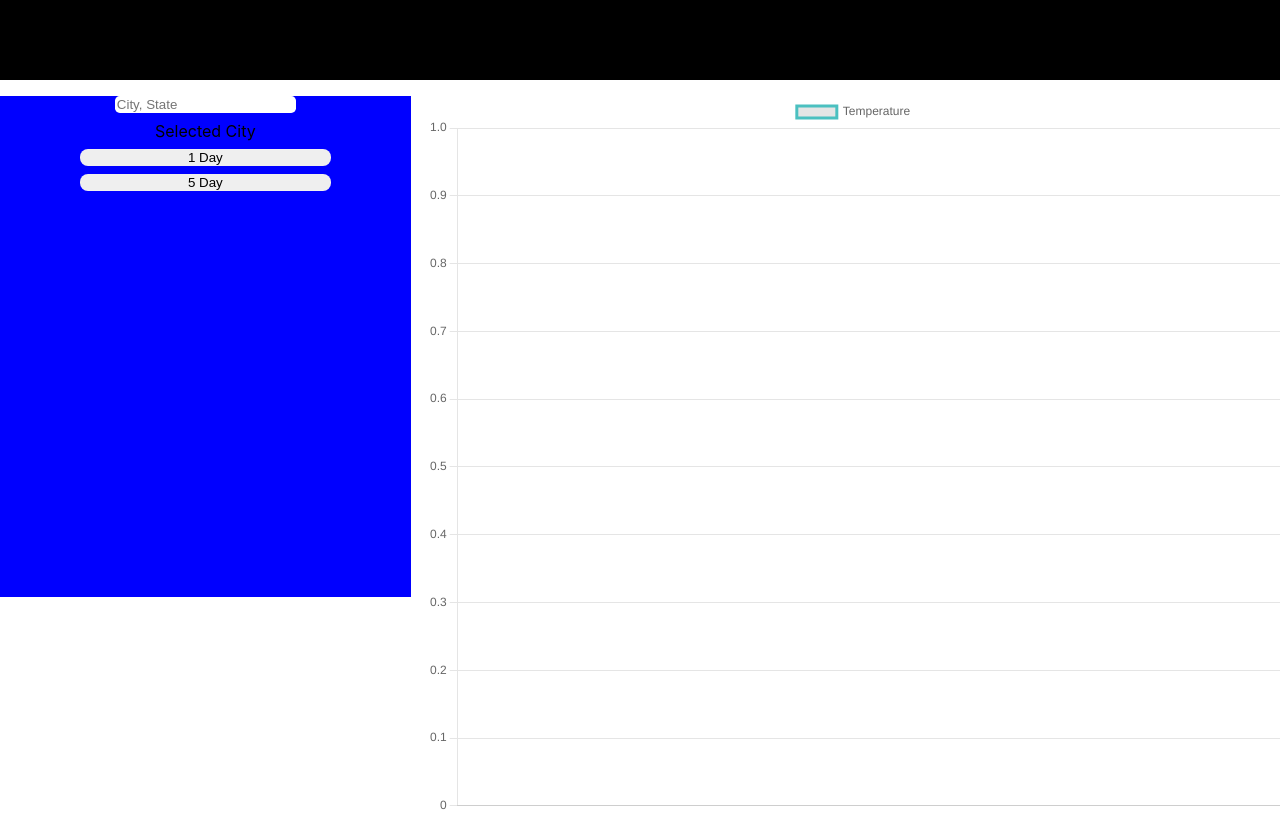
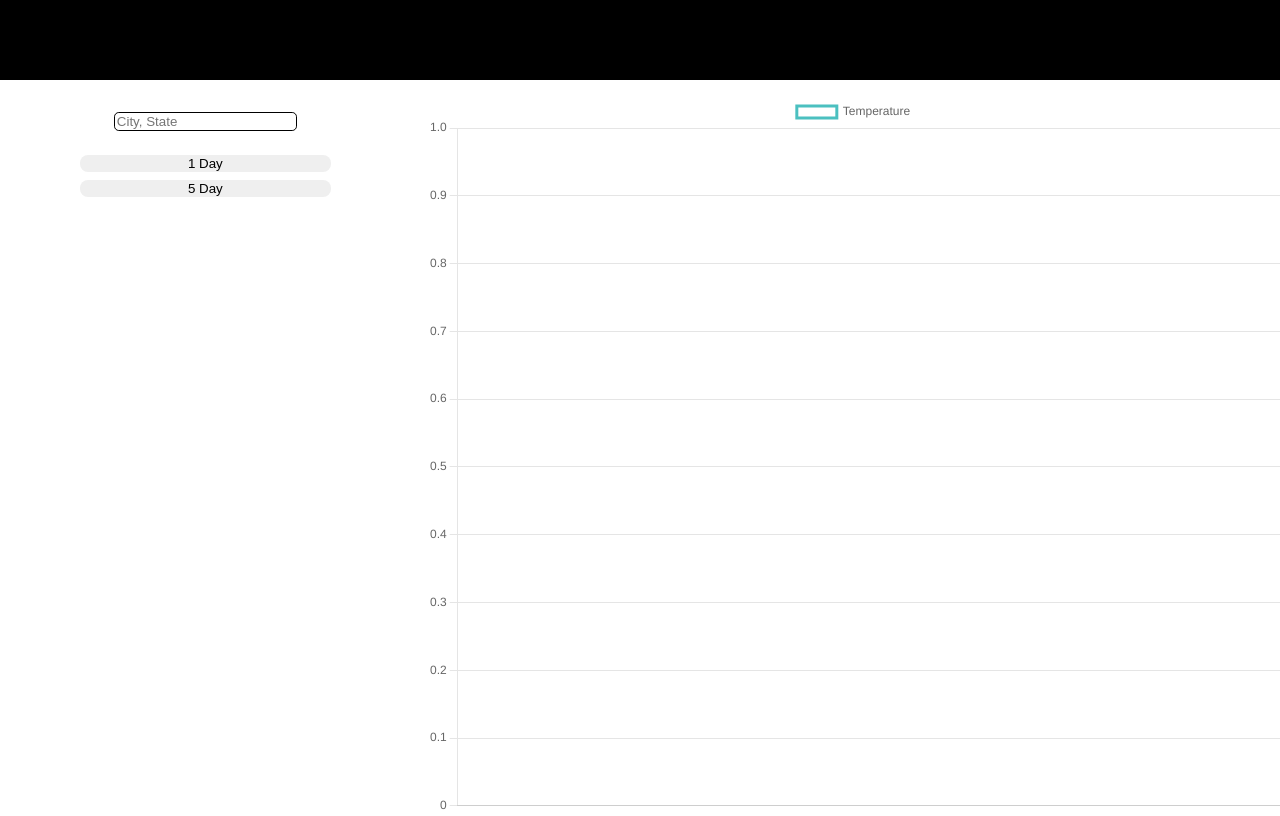
Before and after one commit to abelucsd/my-weather, a React (Create React App) app: page / in a window 1280 px wide. Built offline with nearby package versions, Linux system fonts and the light colour scheme.

Commit message:
Add graph styling

```diff
--- a/src/components/BarGraph.js
+++ b/src/components/BarGraph.js
@@ -65,7 +65,10 @@ function BarGraph(props) {
           data: temperatures,
           fill: false,
           borderColor: 'rgb(75, 192, 192)',
-          tension: 0.1
+          tension: 0.1,
+          backgroundColor: 'rgba(255, 255, 255, 0.8)',
+          hoverBackgroundColor: 'rgba(75, 192, 192, 1)',
+
         }]
       },
       options: {
--- a/src/components/pages/WeatherPage.css
+++ b/src/components/pages/WeatherPage.css
@@ -14,7 +14,6 @@
 
 .weather-choices {
     grid-area: 'one';
-    background-color: blue;
     grid-row: 1 / span 2;
 
     display: flex;
@@ -23,18 +22,18 @@
     gap: .5rem;
 }
 .city-choice {
-    margin: 0 2rem;
-    border: transparent;
+    margin: 1rem 2rem;
+    border: .1rem solid black;
     border-radius: .3rem;
 }
-.sevenday {
+.oneday {
     margin: 0 var(--button-margins-side);
     border: var(--button-border);
     border-radius: var(--button-border-radius);
     align-self: stretch;
     cursor: pointer;
 }
-.tenday {
+.fiveday {
     margin: 0 var(--button-margins-side);
     border: var(--button-border);
     border-radius: var(--button-border-radius);
--- a/src/components/pages/WeatherPage.js
+++ b/src/components/pages/WeatherPage.js
@@ -115,9 +115,8 @@ function WeatherPage() {
     <div className='weather-page'>
         <div className="weather-choices">
             <input type="text" className='city-choice' placeholder='City, State' onChange={handleLocationChange} />
-            <>Selected City</>
-            <button onClick={selectOneDay} className='sevenday'>1 Day</button>
-            <button onClick={selectFiveDay} className='tenday'>5 Day</button>
+            <button onClick={selectOneDay} className='oneday'>1 Day</button>
+            <button onClick={selectFiveDay} className='fiveday'>5 Day</button>
         </div>
         <div className="weather-calculations">
             <Average weatherData={weatherData} />
```
